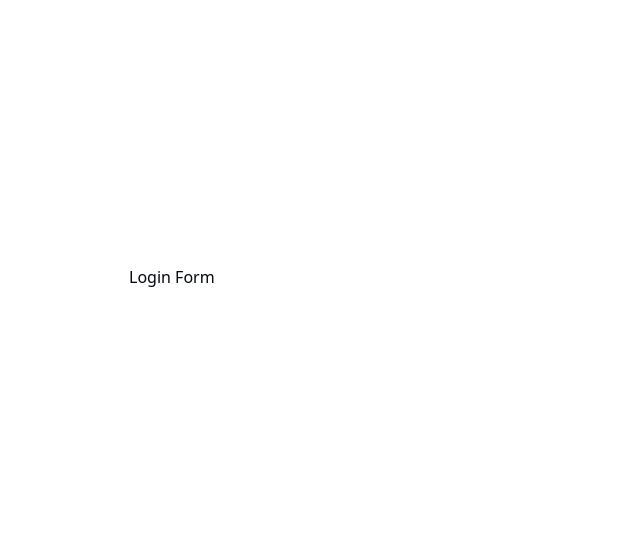
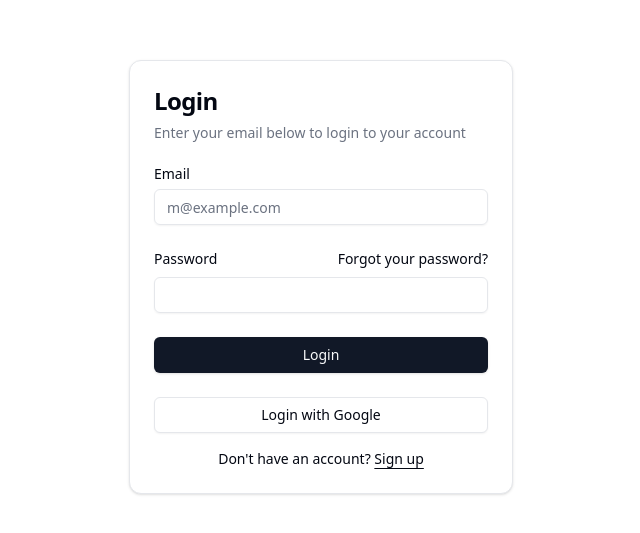
Before and after one commit to peterdinis/Persona-Link, a Next.js app: page /login in a window 1280 px wide. Shown: the part 123-656 px from the top of the page, without its empty margins (319-959 px from the left). Built offline with nearby package versions, Linux system fonts and the light colour scheme.

Commit message:
feat: Create simple forms

```diff
--- a/components/auth/LoginForm.tsx
+++ b/components/auth/LoginForm.tsx
@@ -1,10 +1,80 @@
 import { FC } from "react";
+import { cn } from "@/lib/utils"
+import { Button } from "@/components/ui/button"
+import {
+    Card,
+    CardContent,
+    CardDescription,
+    CardHeader,
+    CardTitle,
+} from "@/components/ui/card"
+import { Input } from "@/components/ui/input"
+import { Label } from "@/components/ui/label"
+
+export function Form({
+    className,
+    ...props
+}: React.ComponentPropsWithoutRef<"div">) {
+    return (
+        <div className={cn("flex flex-col gap-6", className)} {...props}>
+            <Card>
+                <CardHeader>
+                    <CardTitle className="text-2xl">Login</CardTitle>
+                    <CardDescription>
+                        Enter your email below to login to your account
+                    </CardDescription>
+                </CardHeader>
+                <CardContent>
+                    <form>
+                        <div className="flex flex-col gap-6">
+                            <div className="grid gap-2">
+                                <Label htmlFor="email">Email</Label>
+                                <Input
+                                    id="email"
+                                    type="email"
+                                    placeholder="m@example.com"
+                                    required
+                                />
+                            </div>
+                            <div className="grid gap-2">
+                                <div className="flex items-center">
+                                    <Label htmlFor="password">Password</Label>
+                                    <a
+                                        href="#"
+                                        className="ml-auto inline-block text-sm underline-offset-4 hover:underline"
+                                    >
+                                        Forgot your password?
+                                    </a>
+                                </div>
+                                <Input id="password" type="password" required />
+                            </div>
+                            <Button type="submit" className="w-full">
+                                Login
+                            </Button>
+                            <Button variant="outline" className="w-full">
+                                Login with Google
+                            </Button>
+                        </div>
+                        <div className="mt-4 text-center text-sm">
+                            Don&apos;t have an account?{" "}
+                            <a href="#" className="underline underline-offset-4">
+                                Sign up
+                            </a>
+                        </div>
+                    </form>
+                </CardContent>
+            </Card>
+        </div>
+    )
+}
+
+
 
 const LoginForm: FC = () => {
     return (
         <div className="flex min-h-svh w-full items-center justify-center p-6 md:p-10">
             <div className="w-full max-w-sm">
-                Login Form
+                <Form />
             </div>
         </div>
     )
--- a/components/auth/RegisterForm.tsx
+++ b/components/auth/RegisterForm.tsx
@@ -1,10 +1,80 @@
 import { FC } from "react";
+import { cn } from "@/lib/utils"
+import { Button } from "@/components/ui/button"
+import {
+    Card,
+    CardContent,
+    CardDescription,
+    CardHeader,
+    CardTitle,
+} from "@/components/ui/card"
+import { Input } from "@/components/ui/input"
+import { Label } from "@/components/ui/label"
+
+export function Form({
+    className,
+    ...props
+}: React.ComponentPropsWithoutRef<"div">) {
+    return (
+        <div className={cn("flex flex-col gap-6", className)} {...props}>
+            <Card>
+                <CardHeader>
+                    <CardTitle className="text-2xl">Login</CardTitle>
+                    <CardDescription>
+                        Enter your email below to login to your account
+                    </CardDescription>
+                </CardHeader>
+                <CardContent>
+                    <form>
+                        <div className="flex flex-col gap-6">
+                            <div className="grid gap-2">
+                                <Label htmlFor="email">Email</Label>
+                                <Input
+                                    id="email"
+                                    type="email"
+                                    placeholder="m@example.com"
+                                    required
+                                />
+                            </div>
+                            <div className="grid gap-2">
+                                <div className="flex items-center">
+                                    <Label htmlFor="password">Password</Label>
+                                    <a
+                                        href="#"
+                                        className="ml-auto inline-block text-sm underline-offset-4 hover:underline"
+                                    >
+                                        Forgot your password?
+                                    </a>
+                                </div>
+                                <Input id="password" type="password" required />
+                            </div>
+                            <Button type="submit" className="w-full">
+                                Login
+                            </Button>
+                            <Button variant="outline" className="w-full">
+                                Login with Google
+                            </Button>
+                        </div>
+                        <div className="mt-4 text-center text-sm">
+                            Don&apos;t have an account?{" "}
+                            <a href="#" className="underline underline-offset-4">
+                                Sign up
+                            </a>
+                        </div>
+                    </form>
+                </CardContent>
+            </Card>
+        </div>
+    )
+}
+
+
 
 const RegisterForm: FC = () => {
     return (
         <div className="flex min-h-svh w-full items-center justify-center p-6 md:p-10">
             <div className="w-full max-w-sm">
-                Register
+                <Form />
             </div>
         </div>
     )
--- /dev/null
+++ b/components/ui/card.tsx
@@ -0,0 +1,76 @@
+import * as React from "react"
+
+import { cn } from "@/lib/utils"
+
+const Card = React.forwardRef<
+  HTMLDivElement,
+  React.HTMLAttributes<HTMLDivElement>
+>(({ className, ...props }, ref) => (
+  <div
+    ref={ref}
+    className={cn(
+      "rounded-xl border bg-card text-card-foreground shadow",
+      className
+    )}
+    {...props}
+  />
+))
+Card.displayName = "Card"
+
+const CardHeader = React.forwardRef<
+  HTMLDivElement,
+  React.HTMLAttributes<HTMLDivElement>
+>(({ className, ...props }, ref) => (
+  <div
+    ref={ref}
+    className={cn("flex flex-col space-y-1.5 p-6", className)}
+    {...props}
+  />
+))
+CardHeader.displayName = "CardHeader"
+
+const CardTitle = React.forwardRef<
+  HTMLDivElement,
+  React.HTMLAttributes<HTMLDivElement>
+>(({ className, ...props }, ref) => (
+  <div
+    ref={ref}
+    className={cn("font-semibold leading-none tracking-tight", className)}
+    {...props}
+  />
+))
+CardTitle.displayName = "CardTitle"
+
+const CardDescription = React.forwardRef<
+  HTMLDivElement,
+  React.HTMLAttributes<HTMLDivElement>
+>(({ className, ...props }, ref) => (
+  <div
+    ref={ref}
+    className={cn("text-sm text-muted-foreground", className)}
+    {...props}
+  />
+))
+CardDescription.displayName = "CardDescription"
+
+const CardContent = React.forwardRef<
+  HTMLDivElement,
+  React.HTMLAttributes<HTMLDivElement>
+>(({ className, ...props }, ref) => (
+  <div ref={ref} className={cn("p-6 pt-0", className)} {...props} />
+))
+CardContent.displayName = "CardContent"
+
+const CardFooter = React.forwardRef<
+  HTMLDivElement,
+  React.HTMLAttributes<HTMLDivElement>
+>(({ className, ...props }, ref) => (
+  <div
+    ref={ref}
+    className={cn("flex items-center p-6 pt-0", className)}
+    {...props}
+  />
+))
+CardFooter.displayName = "CardFooter"
+
+export { Card, CardHeader, CardFooter, CardTitle, CardDescription, CardContent }
--- /dev/null
+++ b/components/ui/input.tsx
@@ -0,0 +1,22 @@
+import * as React from "react"
+
+import { cn } from "@/lib/utils"
+
+const Input = React.forwardRef<HTMLInputElement, React.ComponentProps<"input">>(
+  ({ className, type, ...props }, ref) => {
+    return (
+      <input
+        type={type}
+        className={cn(
+          "flex h-9 w-full rounded-md border border-input bg-transparent px-3 py-1 text-base shadow-sm transition-colors file:border-0 file:bg-transparent file:text-sm file:font-medium file:text-foreground placeholder:text-muted-foreground focus-visible:outline-none focus-visible:ring-1 focus-visible:ring-ring disabled:cursor-not-allowed disabled:opacity-50 md:text-sm",
+          className
+        )}
+        ref={ref}
+        {...props}
+      />
+    )
+  }
+)
+Input.displayName = "Input"
+
+export { Input }
--- /dev/null
+++ b/components/ui/label.tsx
@@ -0,0 +1,26 @@
+"use client"
+
+import * as React from "react"
+import * as LabelPrimitive from "@radix-ui/react-label"
+import { cva, type VariantProps } from "class-variance-authority"
+
+import { cn } from "@/lib/utils"
+
+const labelVariants = cva(
+  "text-sm font-medium leading-none peer-disabled:cursor-not-allowed peer-disabled:opacity-70"
+)
+
+const Label = React.forwardRef<
+  React.ElementRef<typeof LabelPrimitive.Root>,
+  React.ComponentPropsWithoutRef<typeof LabelPrimitive.Root> &
+    VariantProps<typeof labelVariants>
+>(({ className, ...props }, ref) => (
+  <LabelPrimitive.Root
+    ref={ref}
+    className={cn(labelVariants(), className)}
+    {...props}
+  />
+))
+Label.displayName = LabelPrimitive.Root.displayName
+
+export { Label }
--- a/next.config.ts
+++ b/next.config.ts
@@ -2,6 +2,7 @@
 
 const nextConfig: NextConfig = {
     reactStrictMode: true,
+
 };
 
 export default nextConfig;
--- a/package.json
+++ b/package.json
@@ -15,6 +15,7 @@
         "@radix-ui/react-avatar": "^1.1.10",
         "@radix-ui/react-dialog": "^1.1.14",
         "@radix-ui/react-dropdown-menu": "^2.1.15",
+        "@radix-ui/react-label": "^2.1.7",
         "@radix-ui/react-slot": "^1.2.3",
         "axios": "^1.9.0",
         "better-auth": "^1.2.8",
```
Also changed, not shown: 1 other file (tests, documents, lock files or other folders).
